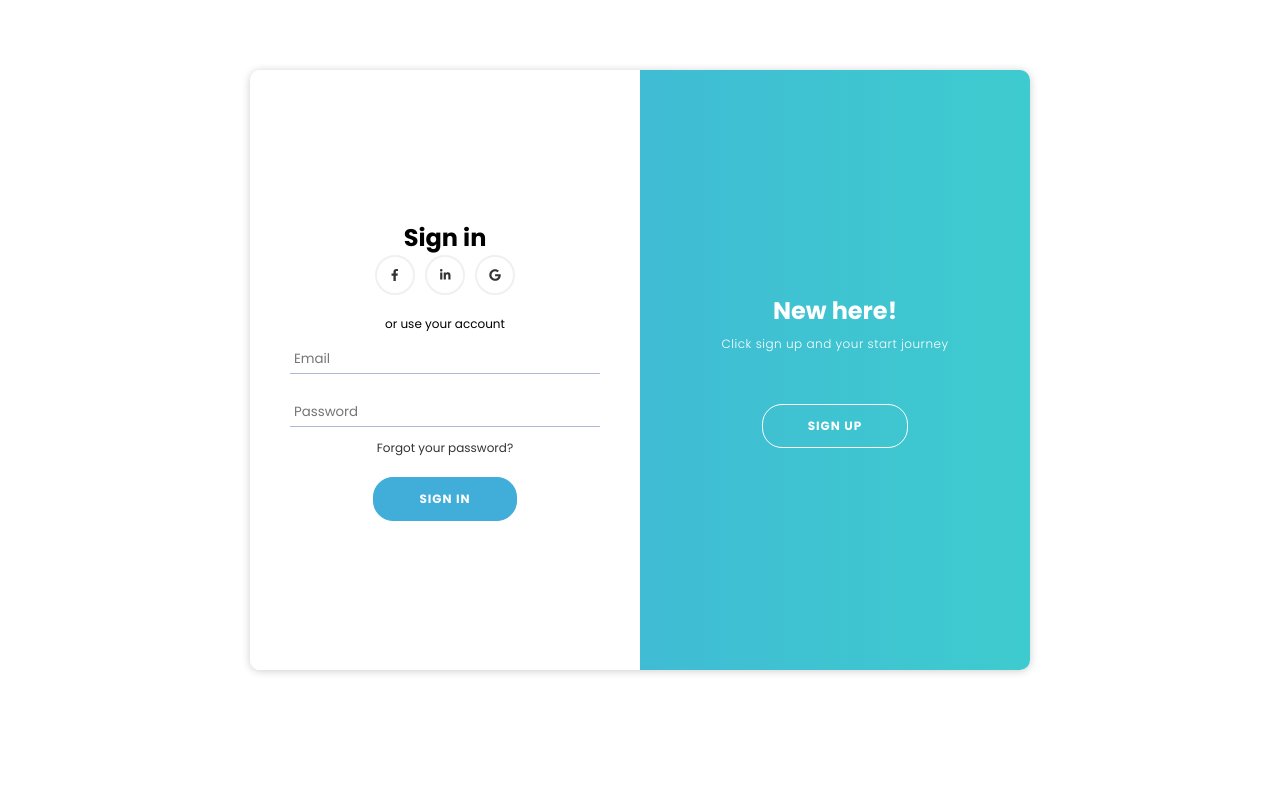
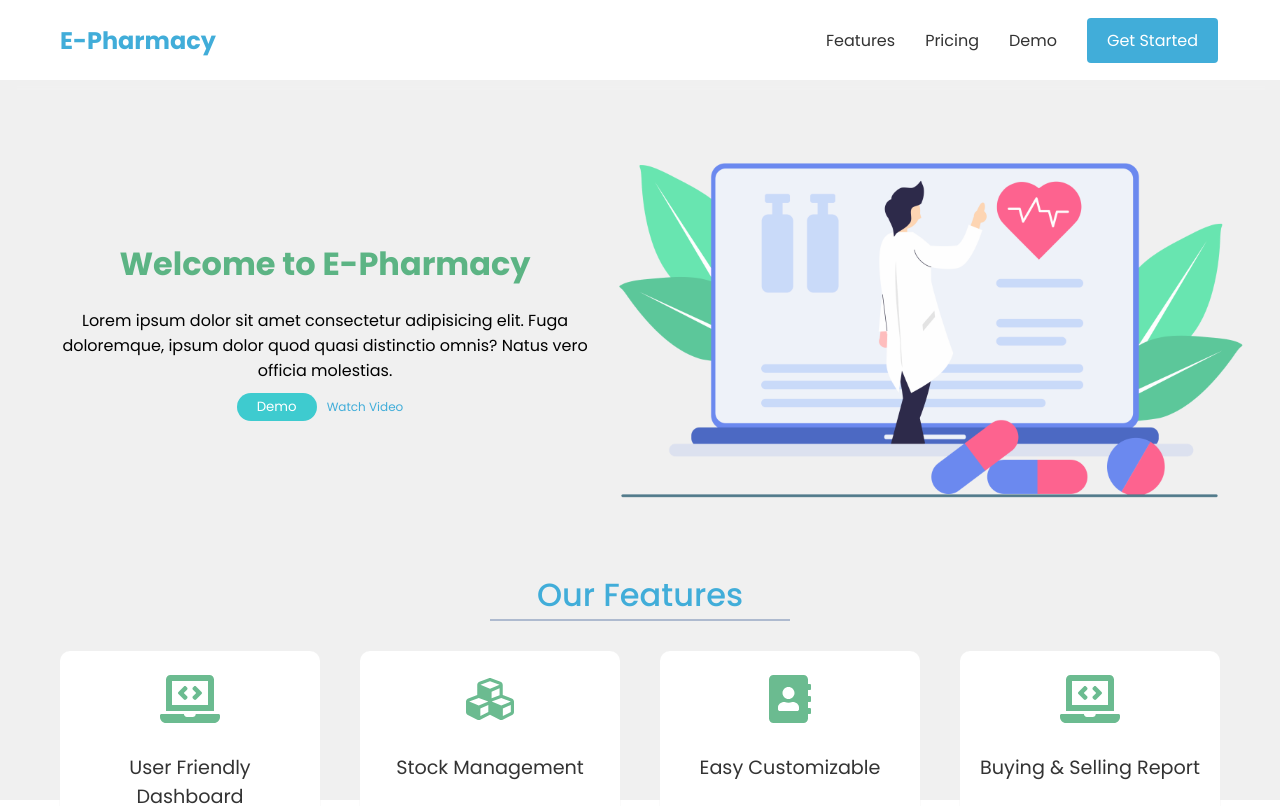
Before and after one commit to tanjimulislam55/pharmacy-frontend, a React (Create React App) app: page / in a window 1280 px wide. Before the commit this address led to /login. Shown: the top 806 px of the page. Built offline with nearby package versions, Linux system fonts and the light colour scheme.

Commit message:
route: landing page route add

```diff
--- a/src/App.js
+++ b/src/App.js
@@ -35,11 +35,12 @@ function App() {
             <Auth.Provider value={{ stateAuth, dispatchAuth }}>
                 <UserInfo.Provider value={{ stateUser, dispatchUser }}>
                     <Routes>
+                        <Route path="/" element={<LandingPage />} />
                         <Route path="/registration" element={<Registration />} />
                         <Route path="/login" element={<Login />} />
 
                         <Route path="/*" element={<ProtectedRoute />}>
-                            <Route path="" element={<Home />} />
+                            <Route path="dashboard" element={<Home />} />
                             <Route path="medicine" element={<Medicine />} />
                             <Route path="vendor" element={<Vendor />} />
                             <Route path="customer" element={<Customer />} />
@@ -54,7 +55,6 @@ function App() {
                             <Route path="accounts" element={<Admin />} />
                             <Route path="manufacturer" element={<Manufacturer />} />
                             <Route path="settings" element={<Setting />} />
-                            <Route path="landingpage" element={<LandingPage />} />
                         </Route>
                     </Routes>
                 </UserInfo.Provider>
```
